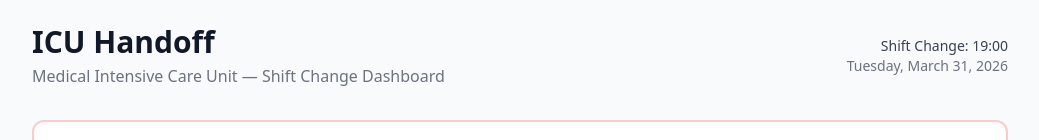
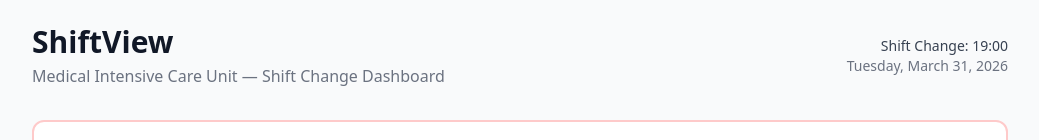
Before and after one commit to artintexas321/icu-handoff, a Next.js app: page / in a window 1280 px wide. Shown: the top 140 px of the page, without its empty margins (120-1159 px from the left). Built offline with nearby package versions, Linux system fonts and the light colour scheme.

Commit message:
Rename app to ShiftView

```diff
--- a/app/layout.tsx
+++ b/app/layout.tsx
@@ -2,7 +2,7 @@
 import './globals.css'
 
 export const metadata: Metadata = {
-  title: 'ICU Handoff',
+  title: 'ShiftView',
   description: 'ICU Patient Handoff Dashboard',
 }
 
--- a/app/page.tsx
+++ b/app/page.tsx
@@ -23,7 +23,7 @@
     <main className="max-w-5xl mx-auto p-6">
       <div className="flex items-center justify-between mb-8">
         <div>
-          <h1 className="text-3xl font-bold text-gray-900">ICU Handoff</h1>
+          <h1 className="text-3xl font-bold text-gray-900">ShiftView</h1>
           <p className="text-gray-500 mt-1">Medical Intensive Care Unit — Shift Change Dashboard</p>
         </div>
         <div className="text-right text-sm text-gray-500">
--- a/package.json
+++ b/package.json
@@ -1,5 +1,5 @@
 {
-  "name": "icu-handoff",
+  "name": "shiftview",
   "version": "0.1.0",
   "private": true,
   "scripts": {
```
